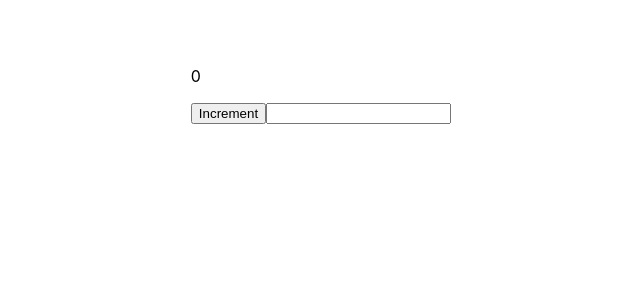
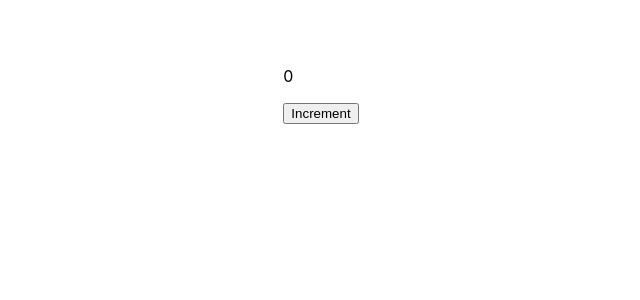
Before and after one commit to vinodkurra/react-batch-three, a React (Create React App) app: page / in a window 1280 px wide. Shown: the top 300 px of the page, without its empty margins (319-959 px from the left). Built offline with nearby package versions, Linux system fonts and the light colour scheme.

Commit message:
Replace ValuesInArray component with EmptyArray in the main render

```diff
--- a/src/index.js
+++ b/src/index.js
@@ -24,7 +24,7 @@ root.render(
         padding: `50px`,
       }}
     >
-      <ValuesInArray />
+      <EmptyArray />
     </div>
   </React.StrictMode>
 );
```
